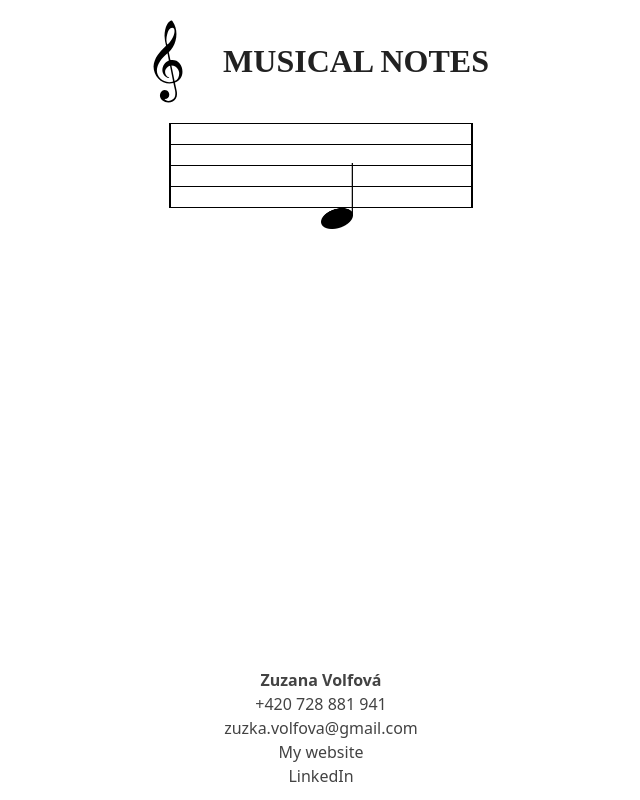
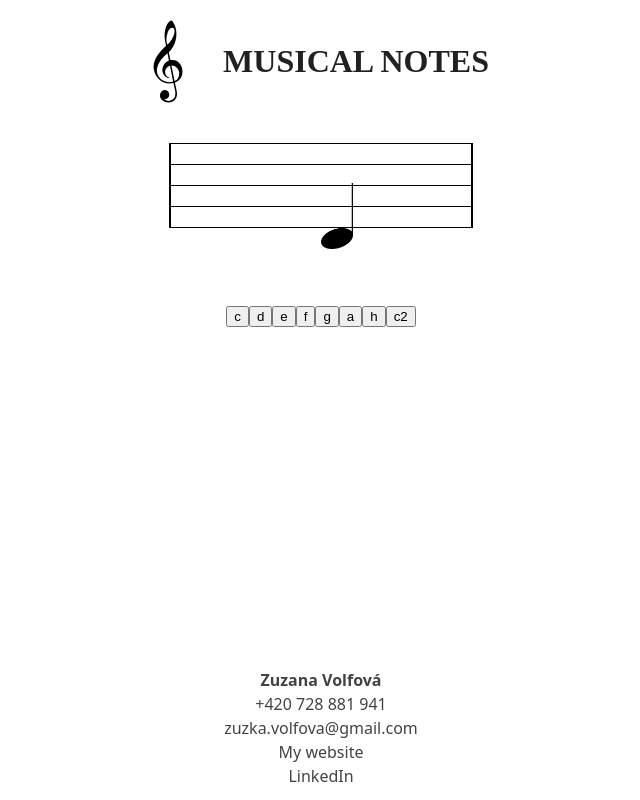
Before and after one commit to zuzanavolfova/musical-notes, a React (Vite) app: page / in a window 1280 px wide. Shown: the whole page, without its empty margins (319-959 px from the left). Built offline with nearby package versions, Linux system fonts and the light colour scheme; a web font is replaced by a local one.

Commit message:
Add select buttons to hoem view

```diff
--- a/src/Pages/Home.tsx
+++ b/src/Pages/Home.tsx
@@ -1,6 +1,6 @@
 import StaveComponent from "../components/StaveComponent";
 import NoteComponent from "../components/NoteComponent";
-
+import SelectButton from "../components/Buttons/SelectButton";
 export default function Home() {
   const notes: string[] = ["c", "d", "e", "f", "g", "a", "h", "c2"];
 
@@ -12,13 +12,22 @@ export default function Home() {
 
   return (
     <>
-      <div style={{ position: "relative", width: "100%" }}>
+      <div
+        style={{
+          position: "relative",
+          height: "140px",
+          margin: "20px",
+        }}
+      >
         <StaveComponent />
         <NoteComponent
           noteImage={noteType === "c" ? "note2" : "note"}
           noteType={noteType}
         />
       </div>
+      {notes.map((note) => (
+        <SelectButton key={note} answerText={note} />
+      ))}
     </>
   );
 }
```
